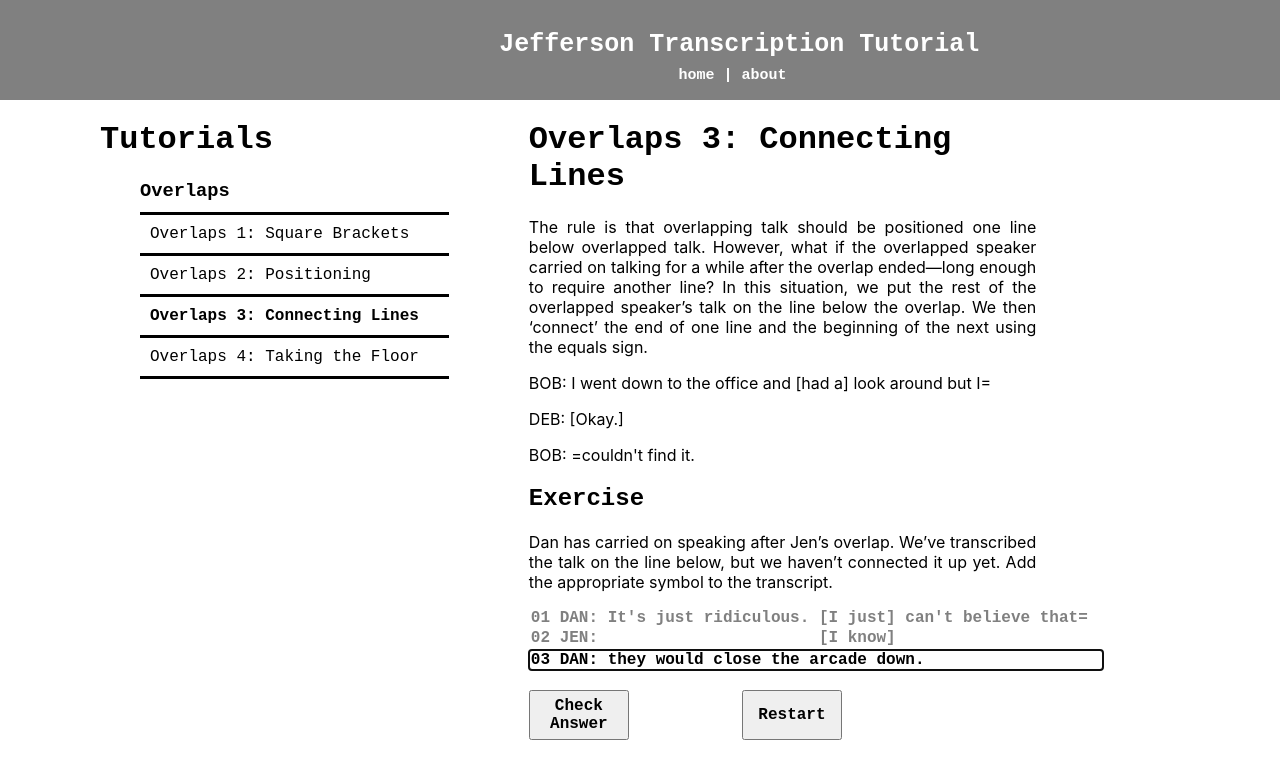
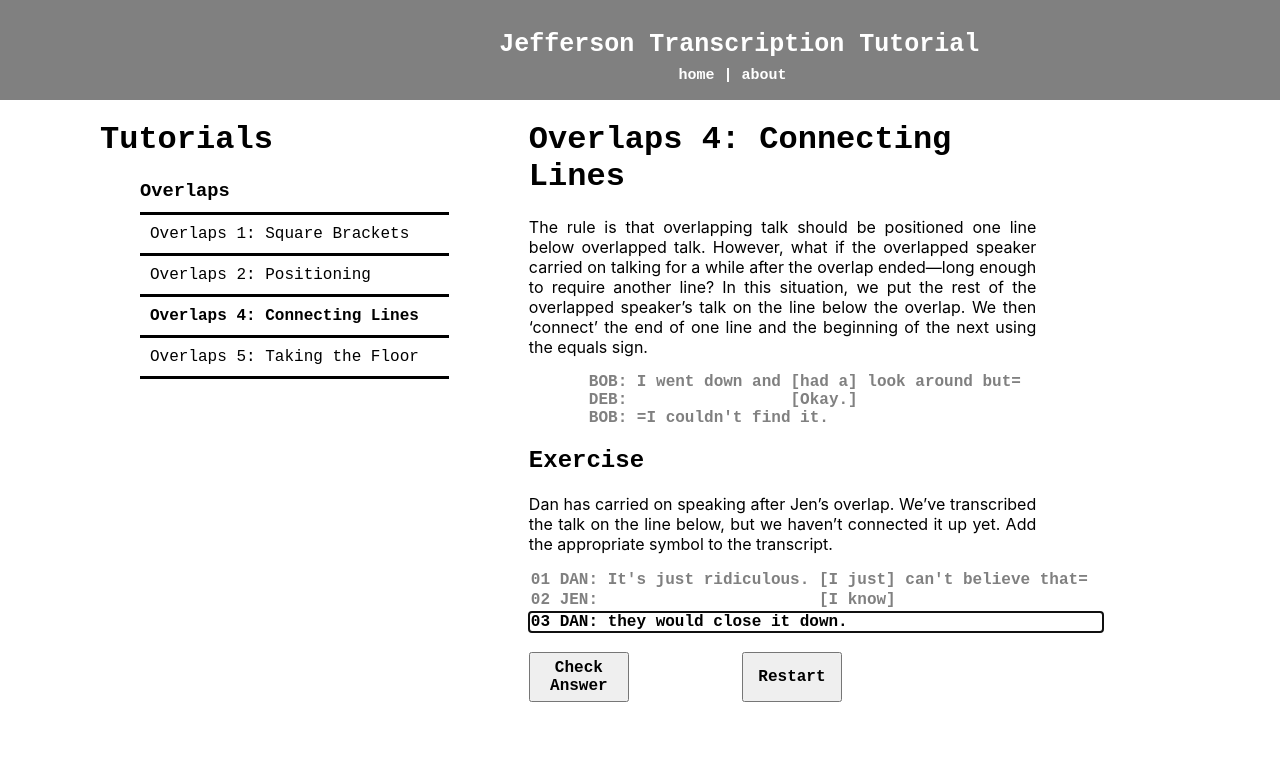
Before and after one commit to joseph-ford10/tutorial, a React (Create React App) app: page /overlap3 in a window 1280 px wide. Shown: the top 778 px of the page. Built offline with nearby package versions, Linux system fonts and the light colour scheme.

Commit message:
Change numbering on units

```diff
--- a/src/App.js
+++ b/src/App.js
@@ -1,8 +1,7 @@
-import Overlap from './Overlap'
 import Overlap1 from './Overlap1'
 import Overlap2 from './Overlap2'
-import Overlap3 from './Overlap3'
 import Overlap4 from './Overlap4'
+import Overlap5 from './Overlap5'
 import TopNav from './TopNav'
 import TestComponent from './TestComponent'
 import { useState } from 'react'
@@ -23,8 +22,8 @@ function App() {
           <Routes>
             <Route path="overlap1" element={<Overlap1 />} />
             <Route path="overlap2" element={<Overlap2 />} />
-            <Route path="overlap3" element={<Overlap3 />} />
-            <Route path="overlap4" element={<Overlap4 />} />
+            <Route path="overlap3" element={<Overlap4 />} />
+            <Route path="overlap4" element={<Overlap5 />} />
           </Routes>
         </BrowserRouter>
       </div>
--- a/src/Data.js
+++ b/src/Data.js
@@ -40,31 +40,31 @@ const overlap2Data = {
   complete: false,
 }
 
-const overlap3Data = {
-  title: `Overlaps 3: Connecting Lines`,
+const overlap4Data = {
+  title: `Overlaps 4: Connecting Lines`,
   explanation: `The rule is that overlapping talk should be positioned one line below overlapped talk. However,
   what if the overlapped speaker carried on talking for a while after the overlap ended—long enough to
   require another line? In this situation, we put the rest of the overlapped speaker’s talk on the line below
   the overlap. We then ‘connect’ the end of one line and the beginning of the next using the equals sign.`,
   examples: [
-    `BOB: I went down to the office and [had a] look around but I=`,
-    `DEB:                               [Okay.]`,
-    `BOB: =couldn't find it.`,
+    `BOB: I went down and [had a] look around but=`,
+    `DEB:                 [Okay.]`,
+    `BOB: =I couldn't find it.`,
   ],
   exerciseIntro: `Dan has carried on speaking after Jen’s overlap. We’ve transcribed the talk on the line below,
   but we haven’t connected it up yet. Add the appropriate symbol to the transcript.`,
   exerciseText: [
     `01 DAN: It's just ridiculous. [I just] can't believe that=`,
     `02 JEN:                       [I know]`,
-    `03 DAN: they would close the arcade down.`,
+    `03 DAN: they would close it down.`,
   ],
-  correctAnswerFull: `03 DAN: =they would close the arcade down.`,
+  correctAnswerFull: `03 DAN: =they would close it down.`,
   editLine: 2,
   complete: false,
 }
 
-const overlap4Data = {
-  title: `Overlaps 4: Taking the Floor`,
+const overlap5Data = {
+  title: `Overlaps 5: Taking the Floor`,
   explanation: `In the examples we have seen so far, the overlaps have been brief, starting and finishing while the
   original speaker is still talking. This is not always the case. Sometimes, an overlapped speaker will stop and an
   overlapping speaker will continue, effectively ‘taking the floor’. When this happens, we carry on transcribing the
@@ -89,5 +89,5 @@ const overlap4Data = {
 
 export { overlap1Data }
 export { overlap2Data }
-export { overlap3Data }
 export { overlap4Data }
+export { overlap5Data }
--- a/src/NavList.js
+++ b/src/NavList.js
@@ -10,8 +10,8 @@ const NavList = ({ unitNum }) => {
   const titles = [
     'Overlaps 1: Square Brackets',
     'Overlaps 2: Positioning',
-    'Overlaps 3: Connecting Lines',
-    'Overlaps 4: Taking the Floor',
+    'Overlaps 4: Connecting Lines',
+    'Overlaps 5: Taking the Floor',
   ]
 
   return (
--- a/src/Overlap3.js
+++ /dev/null
@@ -1,37 +0,0 @@
-import React, { useState } from 'react'
-import { overlap3Data as o3Data } from './Data'
-import Layout from './Layout'
-import NavList from './NavList'
-
-const Overlap3 = () => {
-  const [complete3, setComplete3] = useState(false)
-
-  const examples = (
-    <div className="examples3">
-      <p className="example3Line1">{o3Data.examples[0]}</p>
-      <p className="example3Line2">{o3Data.examples[1]}</p>
-      <p className="examples3Line3">{o3Data.examples[2]}</p>
-    </div>
-  )
-
-  return (
-    <>
-      <NavList unitNum={3} />
-      <Layout
-        title={o3Data.title}
-        explanation={o3Data.explanation}
-        examples={examples}
-        exerciseIntro={o3Data.exerciseIntro}
-        exerciseText={o3Data.exerciseText}
-        correctAnswerFull={o3Data.correctAnswerFull}
-        editLine={o3Data.editLine}
-        nextPage="/overlap4"
-        complete={complete3}
-        setComplete={setComplete3}
-        unitNum="3"
-      />
-    </>
-  )
-}
-
-export default Overlap3
--- a/src/Overlap4.js
+++ b/src/Overlap4.js
@@ -16,7 +16,7 @@ const Overlap4 = () => {
 
   return (
     <>
-      <NavList unitNum={4} />
+      <NavList unitNum={3} />
       <Layout
         title={o4Data.title}
         explanation={o4Data.explanation}
--- /dev/null
+++ b/src/Overlap5.js
@@ -0,0 +1,37 @@
+import React, { useState } from 'react'
+import { overlap5Data as o5Data } from './Data'
+import Layout from './Layout'
+import NavList from './NavList'
+
+const Overlap5 = () => {
+  const [complete5, setComplete5] = useState(false)
+
+  const examples = (
+    <div className="examples5">
+      <p className="example5Line1">{o5Data.examples[0]}</p>
+      <p className="example5Line2">{o5Data.examples[1]}</p>
+      <p className="example5Line3">{o5Data.examples[2]}</p>
+    </div>
+  )
+
+  return (
+    <>
+      <NavList unitNum={4} />
+      <Layout
+        title={o5Data.title}
+        explanation={o5Data.explanation}
+        examples={examples}
+        exerciseIntro={o5Data.exerciseIntro}
+        exerciseText={o5Data.exerciseText}
+        correctAnswerFull={o5Data.correctAnswerFull}
+        editLine={o5Data.editLine}
+        nextPage="/overlap6"
+        complete={complete5}
+        setComplete={setComplete5}
+        unitNum="5"
+      />
+    </>
+  )
+}
+
+export default Overlap5
--- a/src/index.css
+++ b/src/index.css
@@ -59,6 +59,15 @@ main {
 }
 
 .examples4 {
+  font-family: 'Courier New', Courier, monospace;
+  font-size: 16px;
+  font-weight: bold;
+  color: grey;
+  display: block;
+  white-space: pre-wrap;
+}
+
+.examples5 {
   font-family: 'Courier New', Courier, monospace;
   font-size: 16px;
   font-weight: bold;
@@ -191,6 +200,23 @@ li {
   margin-left: 60px;
 }
 
+.example5Line1 {
+  margin-bottom: 0;
+  margin-left: 60px;
+}
+
+.example5Line2 {
+  margin-top: 0;
+  margin-bottom: 0;
+  margin-left: 60px;
+}
+
+.example5Line3 {
+  margin-top: 0;
+  margin-bottom: 0;
+  margin-left: 60px;
+}
+
 .transcriptTalk {
   font-family: 'Courier New', Courier, monospace;
   font-size: 16px;
```
